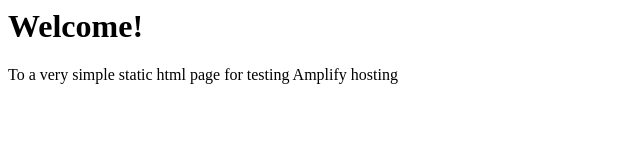
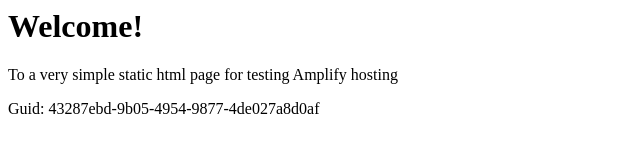
Before and after one commit to aws-aemilia-sin/Github-PR-Commit-Integration-Test-DoNotTouch-v1-preprod-ap-southeast-1, a website: page src/index.html in a window 1280 px wide. Shown: the whole page, without its empty margins (0-640 px from the left). Drawn offline with Linux system fonts and the light colour scheme.

Commit message:
commit from integ tests

```diff
--- a/src/index.html
+++ b/src/index.html
@@ -1,3 +1,5 @@
+
+
 <html lang="en">
 
 <head>
@@ -10,6 +12,6 @@
 <body>
     <h1>Welcome!</h1>
     <p>To a very simple static html page for testing Amplify hosting</p>
-</body>
+    <p>Guid: 43287ebd-9b05-4954-9877-4de027a8d0af</p></body>
 
 </html>
```
